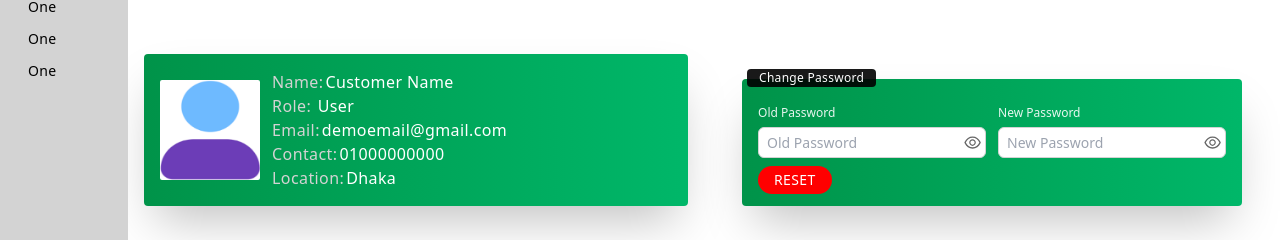
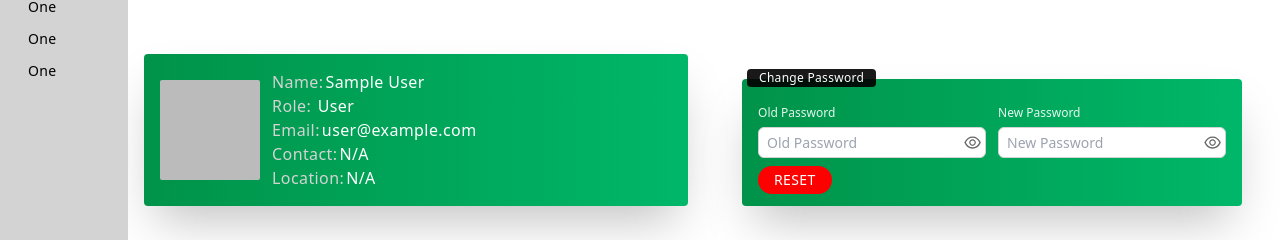
Before and after one commit to samsuzzaman1998/1.Restaurant-Website-Frontend, a React (Create React App) app: page /dashboard/profile in a window 1280 px wide. Shown: the part 157-397 px from the top of the page. Built offline with nearby package versions, Linux system fonts and the light colour scheme; no server answers; sample sign-in values are in the browser's storage.

Commit message:
showing user data dynamically

```diff
--- a/src/components/nonShared/DashboardPageCom/ChangePassword.js
+++ b/src/components/nonShared/DashboardPageCom/ChangePassword.js
@@ -9,7 +9,7 @@ import { Link } from "react-router-dom";
 import { useForm } from "react-hook-form";
 import { toast } from "react-toastify";
 
-const ChangePassword = () => {
+const ChangePassword = ({ currentUser }) => {
     const [showPassword, setShowPassword] = useState(false);
     const {
         register,
--- a/src/components/nonShared/DashboardPageCom/UpdateProfileCard.js
+++ b/src/components/nonShared/DashboardPageCom/UpdateProfileCard.js
@@ -10,7 +10,7 @@ import { useForm } from "react-hook-form";
 import { toast } from "react-toastify";
 import profile from "../../../assets/M1.png";
 
-const UpdateProfileCard = () => {
+const UpdateProfileCard = ({ currentUser }) => {
     const {
         register,
         handleSubmit,
--- a/src/components/nonShared/DashboardPageCom/UserProfileCard.js
+++ b/src/components/nonShared/DashboardPageCom/UserProfileCard.js
@@ -1,12 +1,13 @@
 import React from "react";
 import pic from "../../../assets/user.png";
 
-const UserProfileCard = () => {
+const UserProfileCard = ({ currentUser }) => {
+    const { name, email, contact, location, avatar, role } = currentUser;
     return (
         <section className=" w-full max-w-[550px] mx-auto">
             <div className="flex flex-col min-[1024px]:flex-row gap-y-4 min-[1024px]:gap-y-0 min-[1024px]:gap-x-3 items-center shadow-2xl rounded mt-16 p-3 sm:p-4 bg-gradient-to-r from-green-200 to-green-100 ">
                 <img
-                    src={pic}
+                    src={avatar}
                     alt="avatar"
                     className=" rounded-sm w-full h-full max-w-[100px]  max-h-[100px] "
                 />
@@ -14,29 +15,29 @@ const UserProfileCard = () => {
                 <div className="text-white tracking-wide ">
                     <h4 className="text-sm sm:text-base capitalize ">
                         <span className="mr-[2px] text-gray">name:</span>
-                        <span className="text-white">customer name</span>
+                        <span className="text-white">{name}</span>
                     </h4>
                     <h6 className="text-sm sm:text-base capitalize">
                         <span className="mr-[2px] text-gray ">role:</span>
-                        <span className=""> user</span>
+                        <span className=""> {role}</span>
                     </h6>
                     <h5 className="text-sm sm:text-base">
                         <span className="mr-[2px] text-gray capitalize">
                             email:
                         </span>
-                        demoemail@gmail.com
+                        {email}
                     </h5>
                     <h5 className="text-sm sm:text-base">
                         <span className="mr-[2px] text-gray capitalize">
                             contact:
                         </span>
-                        01000000000
+                        {contact}
                     </h5>
                     <h5 className="text-sm sm:text-base capitalize">
                         <span className="mr-[2px] text-gray capitalize">
                             location:
                         </span>
-                        dhaka
+                        {location}
                     </h5>
                 </div>
             </div>
--- a/src/pages/DashboardPages/UserProfilePage.js
+++ b/src/pages/DashboardPages/UserProfilePage.js
@@ -1,15 +1,43 @@
-import React from "react";
+import React, { useContext } from "react";
+import { useAuthState } from "react-firebase-hooks/auth";
 import ChangePassword from "../../components/nonShared/DashboardPageCom/ChangePassword";
 import UpdateProfileCard from "../../components/nonShared/DashboardPageCom/UpdateProfileCard";
 import UserProfileCard from "../../components/nonShared/DashboardPageCom/UserProfileCard";
+import auth from "../../firebase.init";
+import { userContext } from "../../Utils/Context/userContext";
+import Loading from "../../components/shared/Loading";
+import { toast } from "react-toastify";
+
 const UserProfilePage = () => {
+    const [gUser, gLoading, gError] = useAuthState(auth); // google user
+    const { user, userError, userLoading } = useContext(userContext); // custom user
+
+    // creating object
+    const currentUser = {
+        avatar: user?.avatar || gUser?.photoURL || "N/A",
+        contact: user?.contact || gUser?.contact || "N/A",
+        email: user?.email || gUser?.email || "N/A",
+        location: user?.location || gUser?.location || "N/A",
+        name: user?.name || gUser?.displayName || "N/A",
+        role: user?.role || gUser?.role || "User",
+        terms: user?.terms || gUser?.terms || "N/A",
+    };
+
+    if (gLoading || userLoading) {
+        return <Loading />;
+    }
+
+    if (gError || userError) {
+        toast.info(gError?.message || userError?.message);
+    }
+
     return (
         <>
             <div className="grid grid-cols-1 min-[550px]:grid-cols-2 justify-center items-end gap-x-6 lg:gap-x-8 gap-y-6 min-[550px]:gap-y-0 mb-28">
-                <UserProfileCard />
-                <ChangePassword />
+                <UserProfileCard currentUser={currentUser} />
+                <ChangePassword currentUser={currentUser} />
             </div>
-            <UpdateProfileCard />
+            <UpdateProfileCard currentUser={currentUser} />
         </>
     );
 };
```
